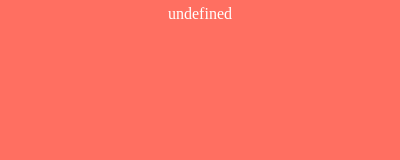
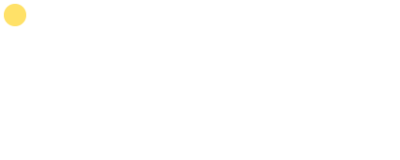
Before and after one commit to jangky000/myweather, a browser extension: page popup.html in a window 400 px wide. Drawn offline with Linux system fonts and the light colour scheme.

Commit message:
add time-change

```diff
--- a/background.js
+++ b/background.js
@@ -21,6 +21,7 @@
   } else if (id < 800) {
     state = 'partlycloudy';
   }
+
   window.chrome.browserAction.setIcon({
     path: {
       16: `images/${state}16.png`,
@@ -30,18 +31,37 @@
       128: `images/${state}128.png`,
     },
   });
+
+  // 팝업 이미지 및 텍스트 가져오기
+  const divState = document.querySelector('.ico_state');
+  const divStateText = document.querySelector('.info_state');
+
+  if (divState !== null) {
+    divState.style.backgroundImage = `url('/images/${state}128.png')`;
+    divStateText.innerHTML = weatherData.stateText;
+  }
+
+  // 현재시간 가져오기
+  if (divStateText !== null && (weatherData.hours < 6 || weatherData.hours >= 18)) {
+    divStateText.style.color = '#fff';
+    document.body.style.backgroundColor = '#000';
+  }
 };
 
-const getWeather = () => {
+const setWeather = () => {
   async function success(position) {
     geoData.lat = position.coords.latitude;
     geoData.lon = position.coords.longitude;
     const data = await fetch(`http://api.openweathermap.org/data/2.5/weather?lat=${geoData.lat}&lon=${geoData.lon}&appid=83541a6ffb1bc21fa3f75f474dfbc7ae&units=metric`);
     const res = await data.json();
+    console.log(res);
 
     weatherData.temp = Math.round(res.main.temp).toString();
     weatherData.state = res.weather[0].id;
-    weatherData.city = res.name;
+    weatherData.stateText = res.weather[0].main;
+    weatherData.hours = new Date().getHours();
+
+    // weatherData.city = res.name;
 
     getTemp(weatherData.temp);
     getState(weatherData.state);
@@ -56,4 +76,4 @@
     navigator.geolocation.getCurrentPosition(success, error);
   }
 };
-getWeather();
+setWeather();
--- a/css/style.css
+++ b/css/style.css
@@ -1,28 +1,27 @@
 body {
-    background: #FF6F61;
+    background: #fff;
     min-width: 50px;
     margin: 0;
 }
 
-.background div:first-child {
-    text-align: center;
-    margin: 5px 0;
-    color: #fff;
+.grid {
+    display: grid;
+    grid-template-columns: repeat(auto-fill, minmax(20px, 1fr));
 }
-
-/* .grid {
-    display: grid;
-    grid-template-columns: repeat(auto-fill, minmax(30px, 1fr));
-    grid-gap: 10px;
-}
-.ico_weather {
+.ico_state {
     background: url(/images/sunny128.png);
     background-repeat: no-repeat;
     background-size: contain;
-    height: 48px;
-    width: 48px;
+    height: 30px;
+    width: 30px;
 }
-.info_temperature {
+.info_state {
+    text-align: center;
+    margin: 5px 0;
+    color: #000;
+    font-size: 10px;
+}
+/* .info_temperature {
     font-size: 15px;
     margin: 15px 2.5px;
 } */
--- a/popup.html
+++ b/popup.html
@@ -11,10 +11,8 @@
 </head>
 <body>
     <div class="background grid">
-        <!-- <div class="ico_weather">
-        </div>
-        <div class="info_temperature">
-        </div> -->
+        <div class="ico_state"></div>
+        <div class="info_state"></div>
     </div>
     <script src="popup.js"></script>
 </body>
--- a/popup.js
+++ b/popup.js
@@ -1,16 +1,3 @@
 // Copyright 2018 The Chromium Authors. All rights reserved.
 // Use of this source code is governed by a BSD-style license that can be
 // found in the LICENSE file.
-
-const getCity = () => {
-  const newDiv = document.createElement('div');
-  const newContent = document.createTextNode(weatherData.city);
-  const divBackground = document.querySelector('.background');
-
-  newDiv.appendChild(newContent);
-  divBackground.appendChild(newDiv);
-};
-setTimeout(() => {
-  getWeather();
-  getCity(weatherData.city);
-}, 2000);
```
